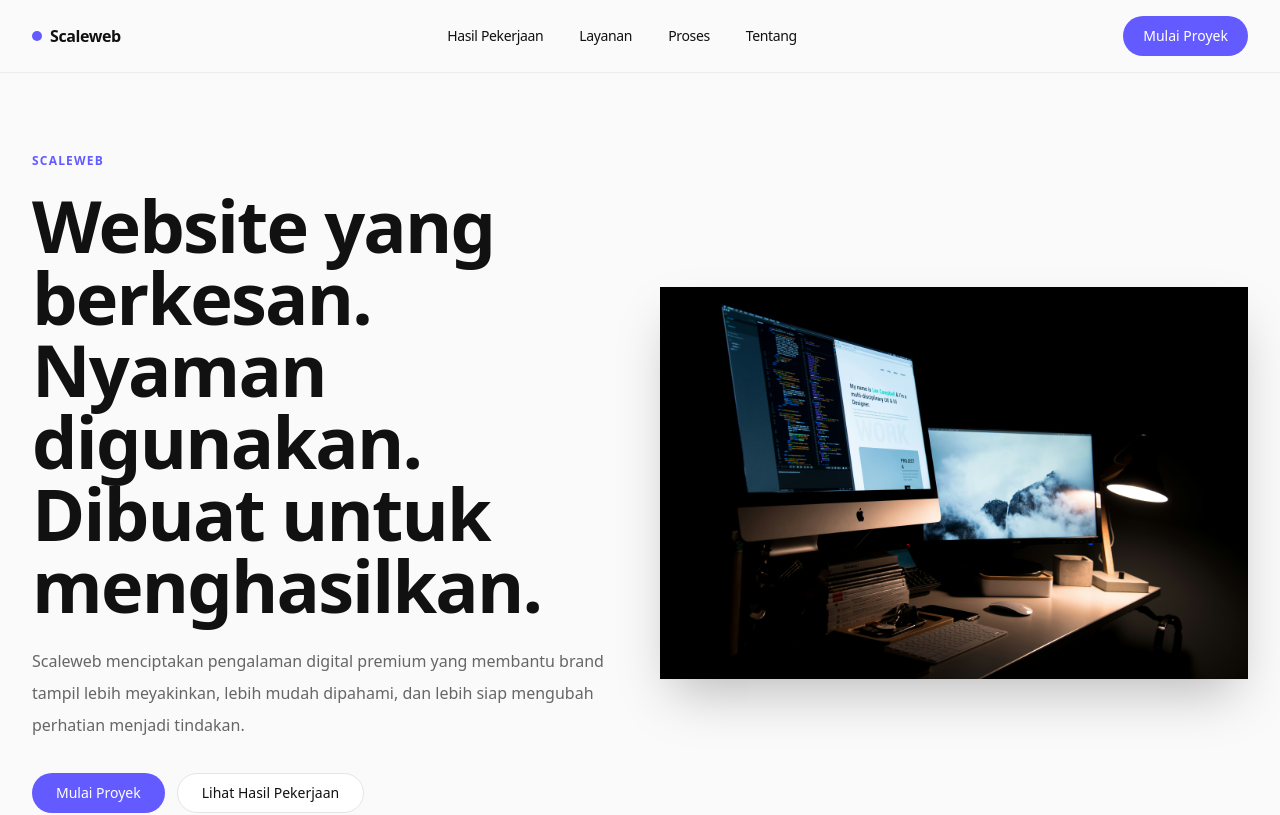
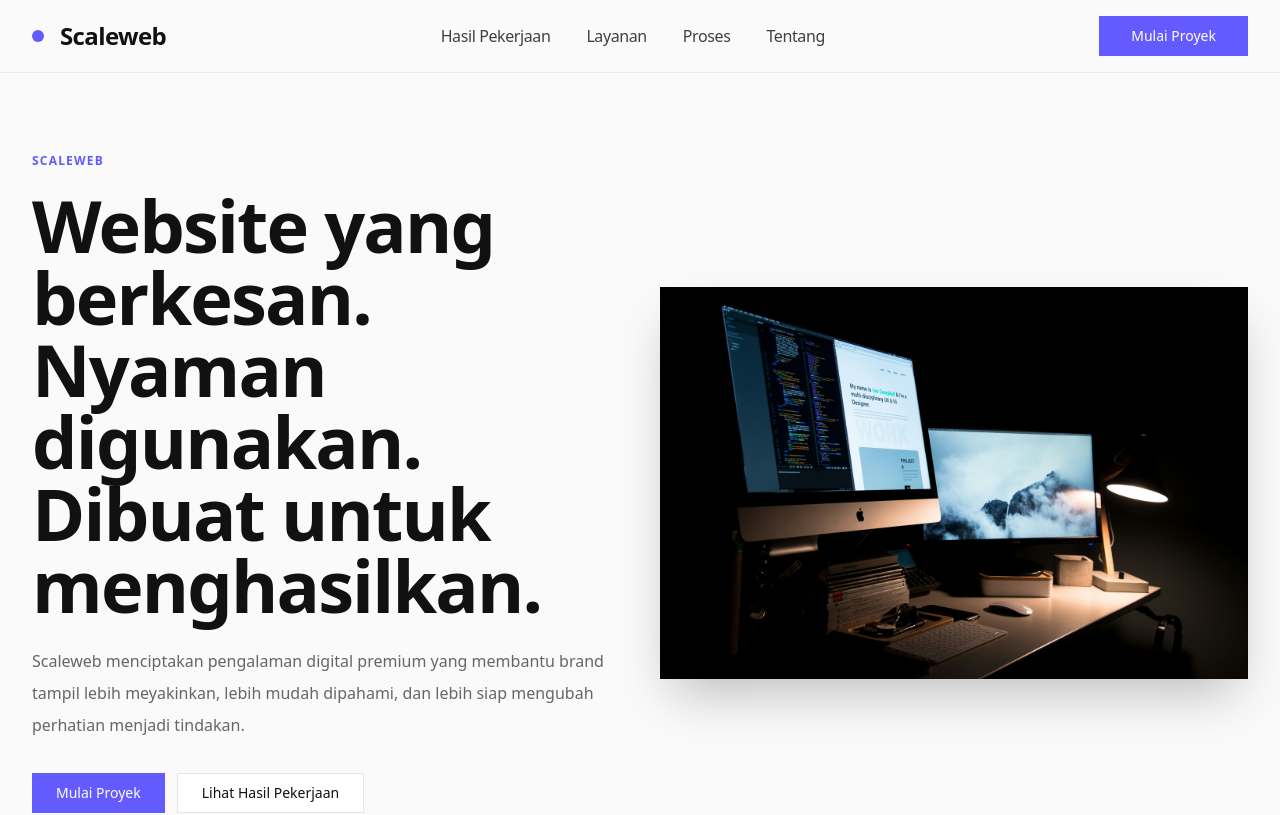
Before and after one commit to Davenn-Work/website-portfolio, a Next.js app: page / in a window 1280 px wide. Shown: the top 815 px of the page. Built offline with nearby package versions, Linux system fonts and the light colour scheme.

Commit message:
modified : navbar

```diff
--- a/components/ui/button.tsx
+++ b/components/ui/button.tsx
@@ -5,15 +5,17 @@
 import { cn } from "@/lib/utils";
 
 const buttonVariants = cva(
-  "group/button inline-flex shrink-0 items-center justify-center gap-2 whitespace-nowrap rounded-full text-sm font-medium transition-colors outline-none select-none focus-visible:ring-2 focus-visible:ring-ring focus-visible:ring-offset-2 focus-visible:ring-offset-background disabled:pointer-events-none disabled:opacity-50",
+  "group/button inline-flex shrink-0 items-center justify-center gap-2 whitespace-nowrap text-sm font-medium transition-colors outline-none select-none focus-visible:ring-2 focus-visible:ring-ring focus-visible:ring-offset-2 focus-visible:ring-offset-background disabled:pointer-events-none disabled:opacity-50",
   {
     variants: {
       variant: {
         default: "bg-primary text-primary-foreground hover:bg-primary/90",
         outline: "border border-border bg-card text-foreground hover:bg-muted",
-        secondary: "bg-secondary text-secondary-foreground hover:bg-secondary/80",
+        secondary:
+          "bg-secondary text-secondary-foreground hover:bg-secondary/80",
         ghost: "text-foreground hover:bg-muted hover:text-foreground",
-        destructive: "bg-destructive text-destructive-foreground hover:bg-destructive/90",
+        destructive:
+          "bg-destructive text-destructive-foreground hover:bg-destructive/90",
         link: "text-primary underline-offset-4 hover:underline",
       },
       size: {
@@ -31,7 +33,7 @@
       variant: "default",
       size: "default",
     },
-  }
+  },
 );
 
 function Button({
--- a/lib/cores/constants/text-theme.ts
+++ b/lib/cores/constants/text-theme.ts
@@ -1,6 +1,8 @@
 export const textTheme = {
-  heading1: "text-5xl font-semibold leading-none tracking-tight sm:text-6xl lg:text-7xl",
-  heading2: "text-4xl font-semibold leading-none tracking-tight sm:text-5xl lg:text-6xl",
+  heading1:
+    "text-5xl font-semibold leading-none tracking-tight sm:text-6xl lg:text-7xl",
+  heading2:
+    "text-4xl font-semibold leading-none tracking-tight sm:text-5xl lg:text-6xl",
   heading3: "text-3xl font-semibold leading-tight",
 
   subheading1: "text-2xl font-semibold tracking-tight",
@@ -11,7 +13,7 @@
   body2: "text-sm leading-7",
 
   label1: "text-xs font-semibold uppercase tracking-widest",
-  label2: "text-sm font-medium tracking-tight",
+  label2: "text-md tracking-tight",
 
   caption1: "text-xs uppercase tracking-widest",
   caption2: "text-[11px] uppercase tracking-[0.2em]",
--- a/lib/cores/features/splash/components/navbar.tsx
+++ b/lib/cores/features/splash/components/navbar.tsx
@@ -28,10 +28,10 @@
               .getElementById("hero")
               ?.scrollIntoView({ behavior: "smooth" });
           }}
-          className="flex items-center gap-2 text-left"
+          className="flex items-center gap-4 text-left"
         >
-          <span className="h-2.5 w-2.5 rounded-full bg-primary" />
-          <span className={`${textTheme.subheading3} text-foreground sm:text-base`}>
+          <span className="h-3 w-3 rounded-full bg-primary" />
+          <span className={`${textTheme.subheading1} text-foreground`}>
             {icons}
           </span>
         </button>
@@ -44,7 +44,7 @@
               onClick={() => {
                 value.onClick?.();
               }}
-              className={`rounded-full px-4 py-2 ${textTheme.label2} text-foreground`}
+              className={`rounded-full px-4 py-2 ${textTheme.label2} text-gray-700 hover:text-primary hover:font-semibold`}
             >
               {value.text}
             </button>
@@ -54,7 +54,7 @@
         <div className="flex items-center gap-2">
           <Button
             type="button"
-            className={`hidden rounded-full px-5 shadow-none md:inline-flex ${textTheme.button1}`}
+            className={`hidden px-8 shadow-none md:inline-flex ${textTheme.button1}`}
             onClick={() => {
               document
                 .getElementById("kontak")
```
